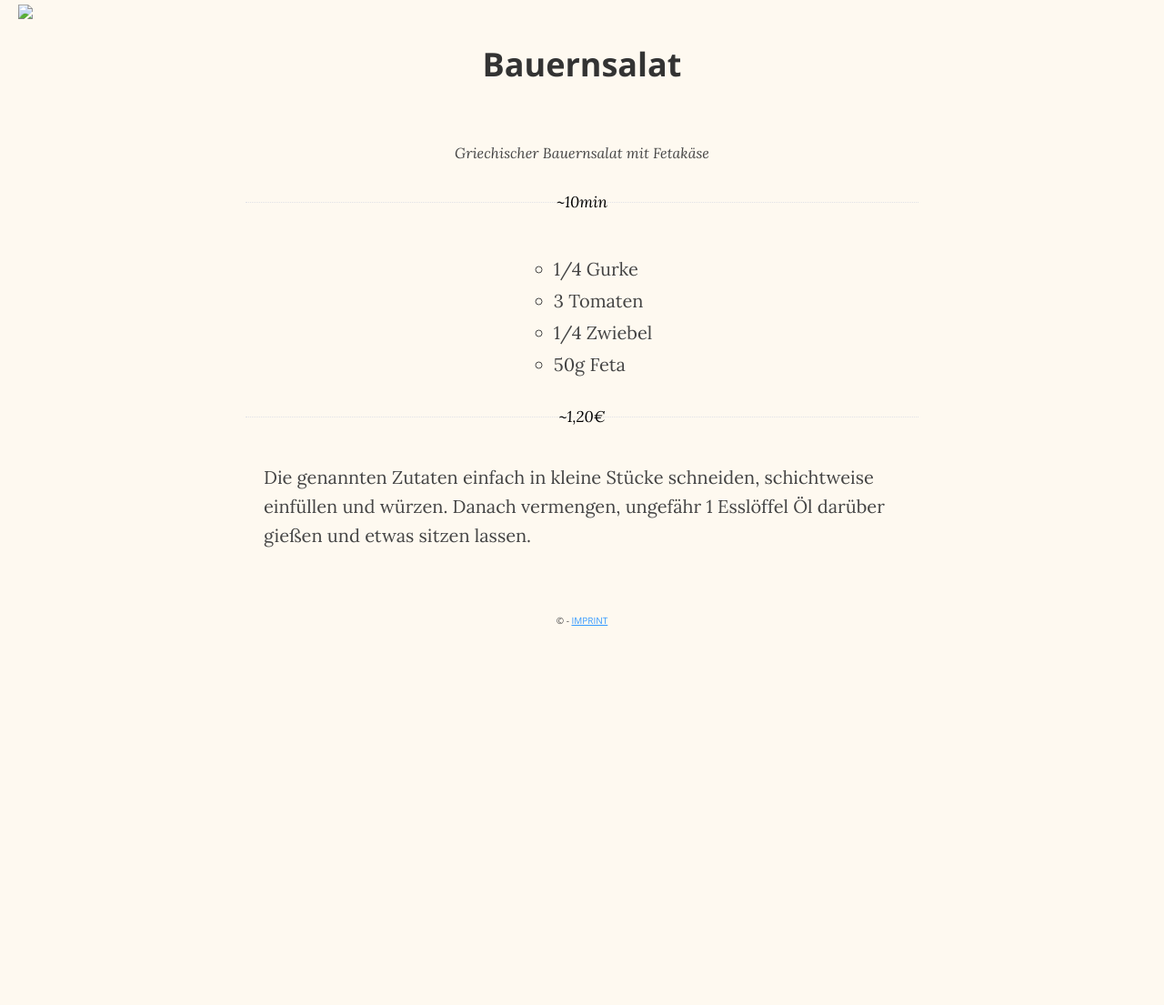
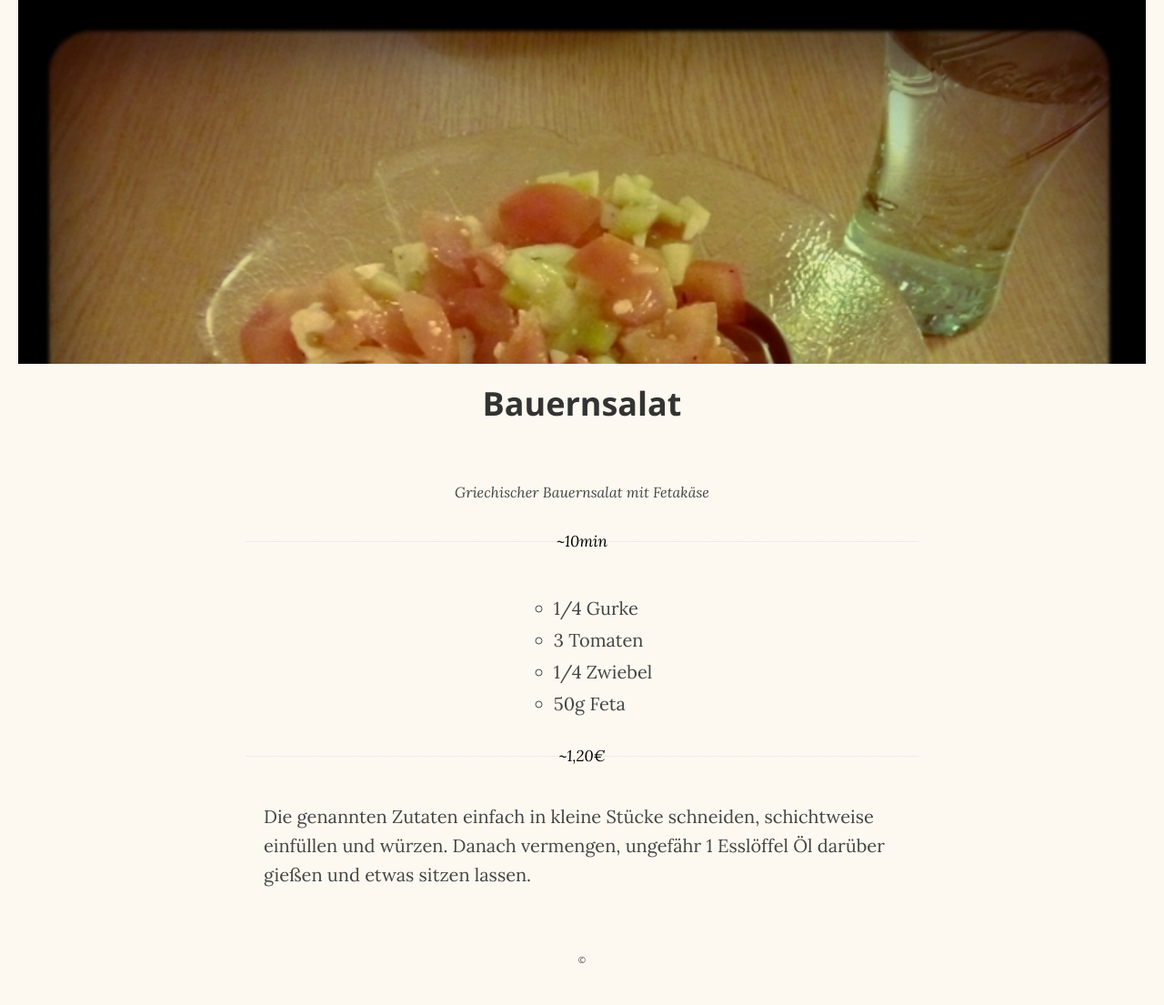
Before and after one commit to CarlAmbroselli/Studikochbuch, a Jekyll site: the page built from recipes/bauernsalat.md, in a window 1280 px wide. Shown: the whole page at 91% size. Built offline with Jekyll 4.4.1, drawn with Linux system fonts in a browser that asks for light colours; before the commit the page ends 900 px from its top, so only the background shows below that.

Commit message:
fix up wrong linkage

```diff
--- a/_includes/footer.html
+++ b/_includes/footer.html
@@ -1,7 +1,7 @@
     </main> <!-- MAIN -->
 
     <footer>
-      <small>&copy; {{ site.author }} - <a href="/imprint.html">Imprint</a></small>
+      <small>&copy; {{ site.author }} </small>
     </footer>
 
   </body>
--- a/_layouts/recipe.html
+++ b/_layouts/recipe.html
@@ -1,6 +1,6 @@
 {% include header.html %}
 
-<div id="image-singlewrap"><img src="/pem/assets/img/{{ page.image }}"></img></div>
+<div id="image-singlewrap"><img src="{{ site.baseurl }}/assets/img/{{ page.image }}"></img></div>
 <section id="single-wrap">
   <h1 class="page-title" itemprop="name headline">{{ page.title }}</h1>
   <p class="recipe-desc">{{ page.abstract }}</p>
--- a/index.html
+++ b/index.html
@@ -6,8 +6,8 @@ layout: default
   {% for page in site.pages %}
   {% if page.layout == "recipe" %}
   <div class="recipe-tile">
-    <a href="/pem{{ page.url }}">
-      <img src="/pem/assets/img/{{ page.image }}">
+    <a href="{{ site.baseurl}}{{ page.url }}">
+      <img src="{{ site.baseurl }}/assets/img/{{ page.image }}">
     </a>
     <span class="overlay">{{ page.abstract }}</span>
   </div>
```
Also changed, not shown: about/index.md (deleted).
